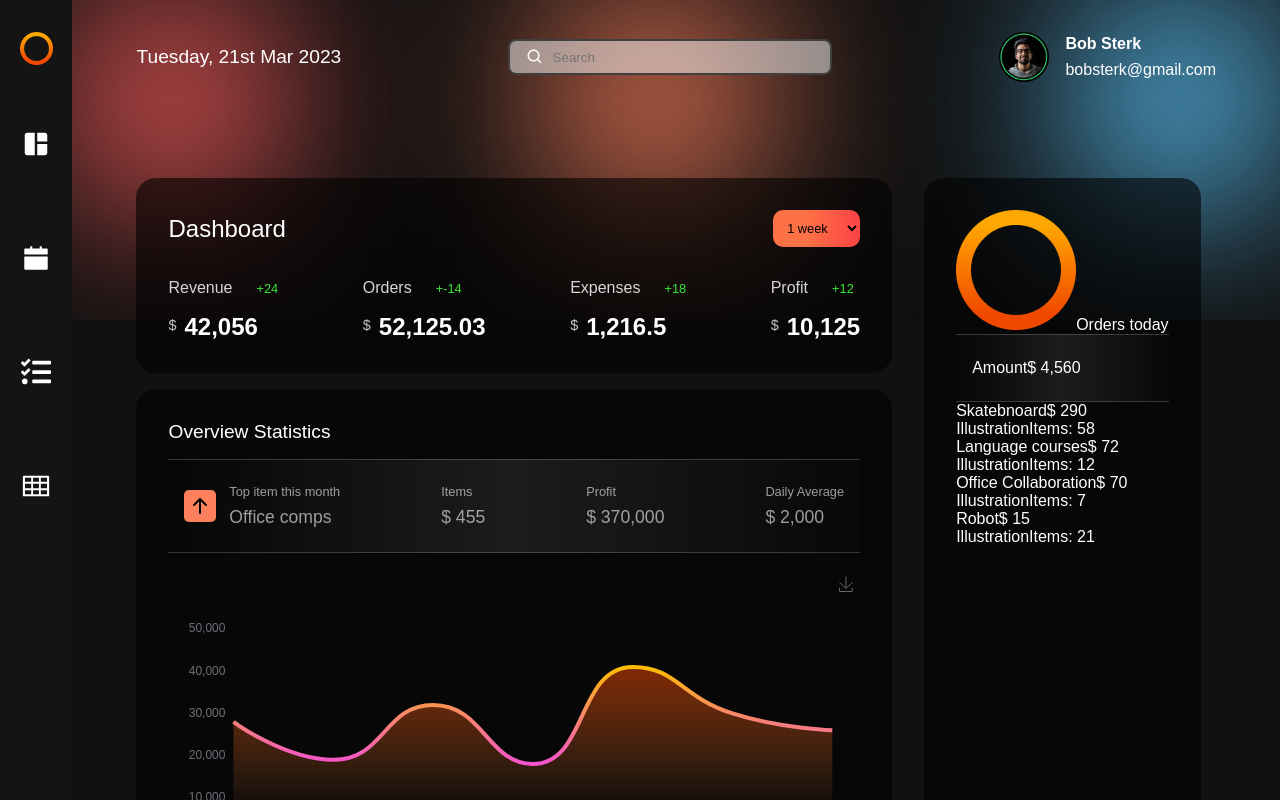
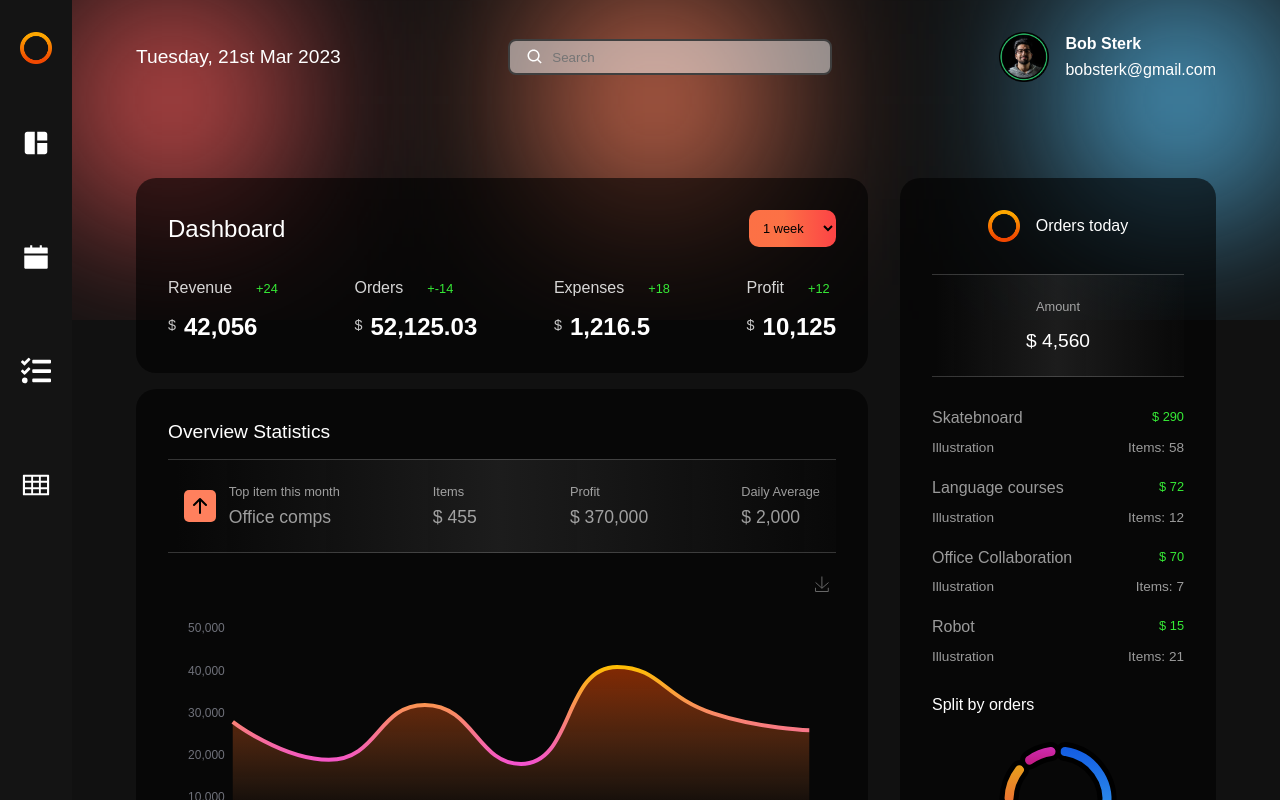
Before and after one commit to JarekCh/admin_dashboard, a React (Vite) app: page /dashboard in a window 1280 px wide. Built offline with nearby package versions, Linux system fonts and the light colour scheme.

Commit message:
create OrdersPieChart component for Orders Edit Orders html and css

```diff
--- a/src/components/Orders/Orders.jsx
+++ b/src/components/Orders/Orders.jsx
@@ -1,5 +1,6 @@
 import css from './Orders.module.css';
 import { groupNumber, ordersData } from '../../data';
+import OrdersPieChart from '../OrdersPieChart/OrdersPieChart';
 
 const Orders = () => {
   return (
@@ -28,6 +29,10 @@ const Orders = () => {
           </div>
         ))}
       </div>
+      <div className={css.orderChart}>
+        <span>Split by orders</span>
+        <OrdersPieChart />
+      </div>
     </div>
   );
 };
--- a/src/components/Orders/Orders.module.css
+++ b/src/components/Orders/Orders.module.css
@@ -0,0 +1,72 @@
+.container {
+  width: 30%;
+  display: flex;
+  flex-direction: column;
+  gap: 2rem;
+}
+
+.head {
+  display: flex;
+  align-items: center;
+  justify-content: center;
+  gap: 1rem;
+}
+
+.head > img {
+  width: 2rem;
+}
+
+.stat {
+  padding: 0.5rem;
+  display: flex;
+  flex-direction: column;
+  align-items: center;
+  gap: 1rem;
+  color: var(--grey);
+}
+
+.stat > :nth-child(1) {
+  font-size: 0.8rem;
+}
+
+.stat > :nth-child(2) {
+  font-size: 1.2rem;
+  font-weight: 500;
+  color: white;
+}
+
+.orders {
+  display: flex;
+  flex-direction: column;
+  width: 100%;
+  gap: 1.5rem;
+}
+
+.order > div {
+  display: flex;
+  width: 100%;
+  justify-content: space-between;
+  color: var(--grey);
+  font-size: 0.85rem;
+}
+
+.order > :nth-child(1) {
+  margin-bottom: 0.8rem;
+}
+
+.order > :nth-child(1) > :nth-child(1) {
+  font-size: 1rem;
+}
+
+.order > :nth-child(1) > :nth-child(2) {
+  font-size: 0.8rem;
+  color: var(--green);
+}
+
+.orderChart {
+  width: 100%;
+}
+
+.orderChart > :nth-child(1) {
+  text-align: center;
+}
--- /dev/null
+++ b/src/components/OrdersPieChart/OrdersPieChart.jsx
@@ -0,0 +1,85 @@
+import ReactECharts from 'echarts-for-react';
+import * as echarts from 'echarts';
+
+const OrdersPieChart = () => {
+  const option = {
+    color: [
+      new echarts.graphic.LinearGradient(0, 0, 0, 1, [
+        {
+          offset: 0,
+          color: '#1158E2',
+        },
+        {
+          offset: 1,
+          color: '#42B5F2',
+        },
+      ]),
+      new echarts.graphic.LinearGradient(0, 0, 0, 1, [
+        {
+          offset: 0,
+          color: '#BC1FD7',
+        },
+        {
+          offset: 1,
+          color: '#7F1DD1',
+        },
+      ]),
+      new echarts.graphic.LinearGradient(0, 0, 0, 1, [
+        {
+          offset: 0,
+          color: '#E8A618',
+        },
+        {
+          offset: 1,
+          color: '#EB6B36',
+        },
+      ]),
+      new echarts.graphic.LinearGradient(0, 0, 0, 1, [
+        {
+          offset: 0,
+          color: '#D131BE',
+        },
+        {
+          offset: 1,
+          color: '#BF1575',
+        },
+      ]),
+    ],
+    series: [
+      {
+        name: 'Item',
+        type: 'pie',
+        radius: ['60%', '80%'],
+        avoidLabelOverlap: false,
+        itemStyle: {
+          borderRadius: 50,
+          borderColor: 'black',
+          borderWidth: 5,
+        },
+        label: {
+          show: false,
+          position: 'center',
+        },
+        emphasis: {
+          label: {
+            show: true,
+            fontSize: 20,
+            fontWeight: 'bold',
+          },
+        },
+        data: [
+          { value: 2190, name: 'Search Engine' },
+          { value: 735, name: 'Direct' },
+          { value: 580, name: 'Email' },
+          { value: 484, name: 'Union Ads' },
+        ],
+      },
+    ],
+  };
+
+  return (
+    <ReactECharts style={{ height: 140, marginTop: '1rem' }} option={option} />
+  );
+};
+
+export default OrdersPieChart;
```
